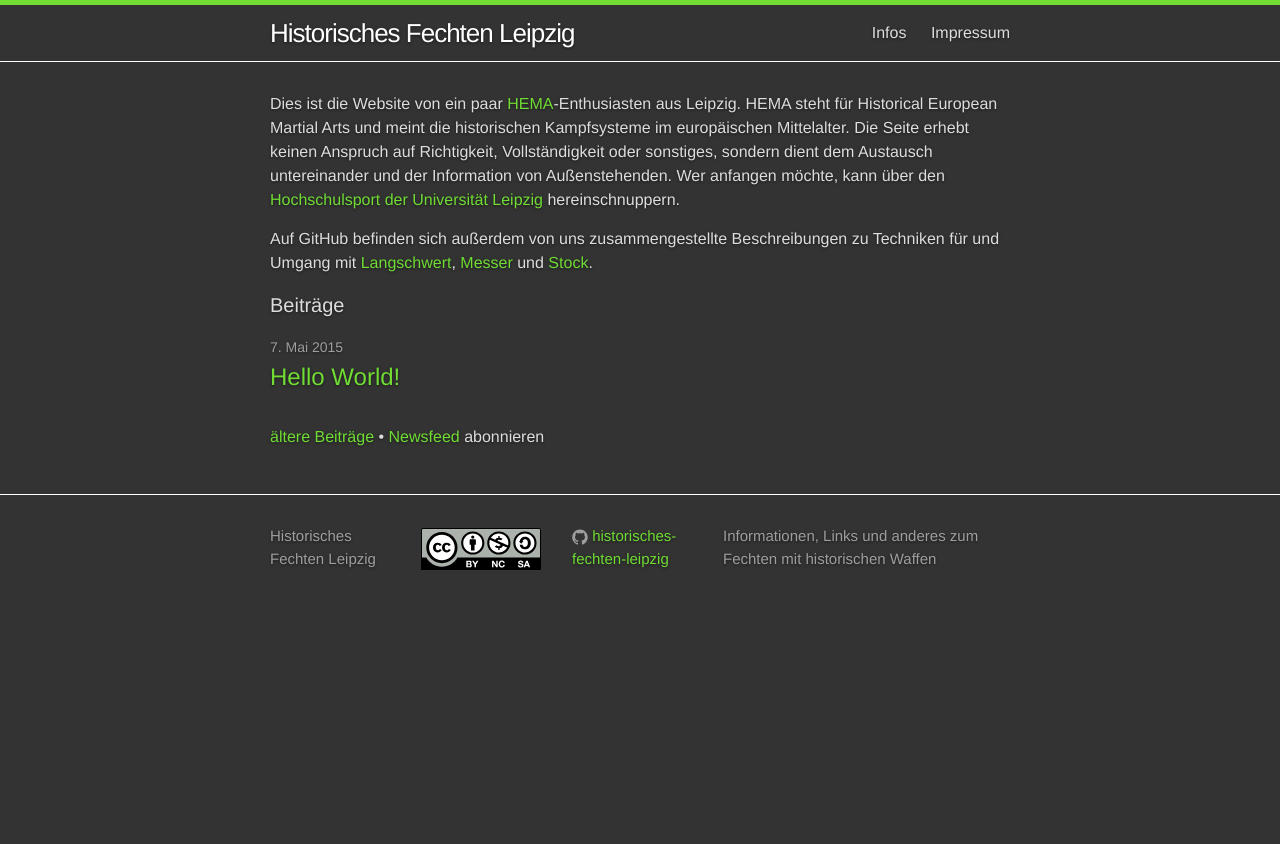
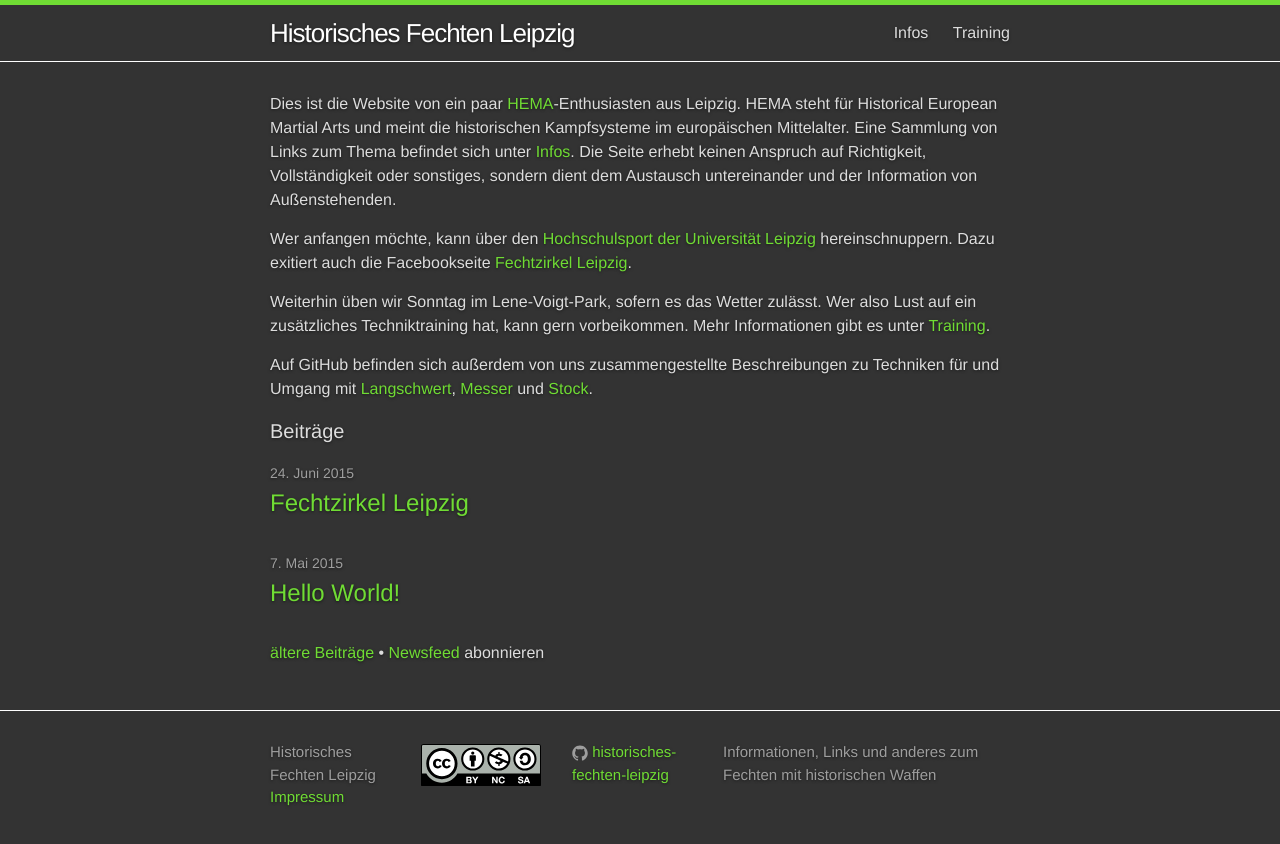
Before and after one commit to historisches-fechten-leipzig/historisches-fechten-leipzig.github.io, a Jekyll site: the page built from index.html, in a window 1280 px wide. Shown: the top 844 px of the page. Built offline with Jekyll 4.4.1, drawn with Linux system fonts in a browser that asks for light colours.

Commit message:
added Fechtzirkel Leipzig
training as separate site
moved Impressum to footer

```diff
--- a/_includes/footer.html
+++ b/_includes/footer.html
@@ -9,6 +9,7 @@
         <ul class="contact-list">
           <li>{{ site.title }}</li>
           <li><a href="mailto:{{ site.email }}">{{ site.email }}</a></li>
+          <li><a class="page-link" href="{{ "/about/" | prepend: site.baseurl }}">Impressum</a></li>
         </ul>
       </div>
 
--- a/_includes/header.html
+++ b/_includes/header.html
@@ -22,7 +22,7 @@
         {% endfor %}
         -->
         <a class="page-link" href="{{ "/infos/" | prepend: site.baseurl }}">Infos</a>
-        <a class="page-link" href="{{ "/about/" | prepend: site.baseurl }}">Impressum</a>
+        <a class="page-link" href="{{ "/training/" | prepend: site.baseurl }}">Training</a>
       </div>
     </nav>
 
--- a/index.html
+++ b/index.html
@@ -3,7 +3,11 @@ layout: default
 ---
 <div class="home">
 
-  <p>Dies ist die Website von ein paar <a href="http://de.wikipedia.org/wiki/Historische_Kampfk%C3%BCnste_Europas">HEMA</a>-Enthusiasten aus Leipzig. HEMA steht für Historical European Martial Arts und meint die historischen Kampfsysteme im europäischen Mittelalter. Die Seite erhebt keinen Anspruch auf Richtigkeit, Vollständigkeit oder sonstiges, sondern dient dem Austausch untereinander und der Information von Außenstehenden. Wer anfangen möchte, kann über den <a href="http://hochschulsport.uni-leipzig.de/angebote/aktueller_zeitraum/_Fechten_mit_historischen_Waffen.html">Hochschulsport der Universität Leipzig</a> hereinschnuppern.</p>
+  <p>Dies ist die Website von ein paar <a href="http://de.wikipedia.org/wiki/Historische_Kampfk%C3%BCnste_Europas">HEMA</a>-Enthusiasten aus Leipzig. HEMA steht für Historical European Martial Arts und meint die historischen Kampfsysteme im europäischen Mittelalter. Eine Sammlung von Links zum Thema befindet sich unter <a class="page-link" href="{{ "/infos/" | prepend: site.baseurl }}">Infos</a>. Die Seite erhebt keinen Anspruch auf Richtigkeit, Vollständigkeit oder sonstiges, sondern dient dem Austausch untereinander und der Information von Außenstehenden.</p>
+
+  <p>Wer anfangen möchte, kann über den <a href="http://hochschulsport.uni-leipzig.de/angebote/aktueller_zeitraum/_Fechten_mit_historischen_Waffen.html">Hochschulsport der Universität Leipzig</a> hereinschnuppern. Dazu exitiert auch die Facebookseite <a href="https://www.facebook.com/fechtzirkelleipzig">Fechtzirkel Leipzig</a>.</p>
+
+  <p>Weiterhin üben wir Sonntag im Lene-Voigt-Park, sofern es das Wetter zulässt. Wer also Lust auf ein zusätzliches Techniktraining hat, kann gern vorbeikommen. Mehr Informationen gibt es unter <a class="page-link" href="{{ "/training/" | prepend: site.baseurl }}">Training</a>.</p>
 
   <p>Auf GitHub befinden sich außerdem von uns zusammengestellte Beschreibungen zu Techniken für und Umgang mit <a href="https://github.com/historisches-fechten-leipzig/fechtbuch/blob/master/langschwert.md">Langschwert</a>, <a href="https://github.com/historisches-fechten-leipzig/fechtbuch/blob/master/messer.md">Messer</a> und <a href="https://github.com/historisches-fechten-leipzig/fechtbuch/blob/master/stock.md">Stock</a>.</p>
 
```
Also changed, not shown: other parts of index.html (+1 -1 lines), _posts/2015-06-24-fechtzirkel.md (added, +8 -0 lines), infos.md (+3 -15 lines), training.md (added, +13 -0 lines).
